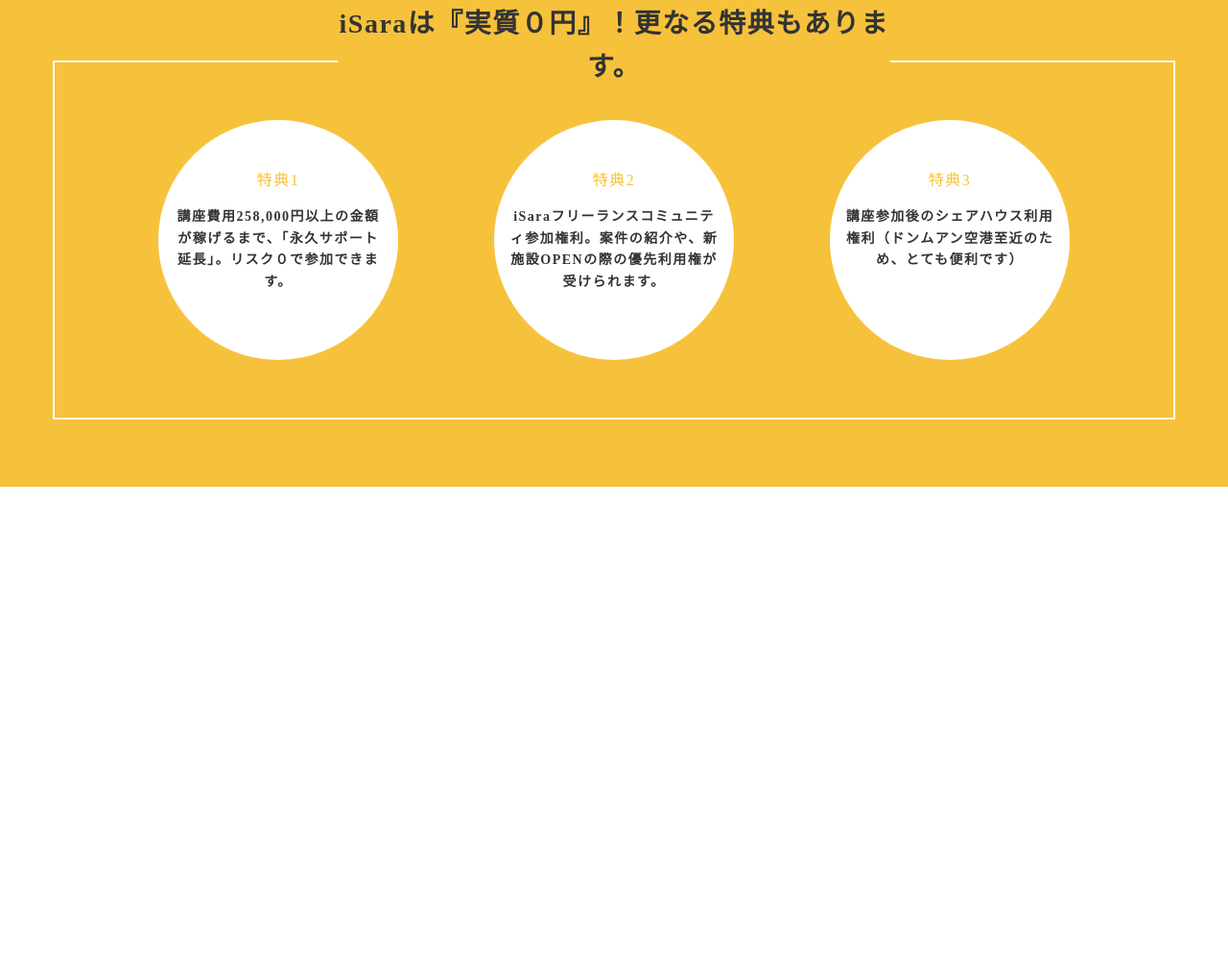
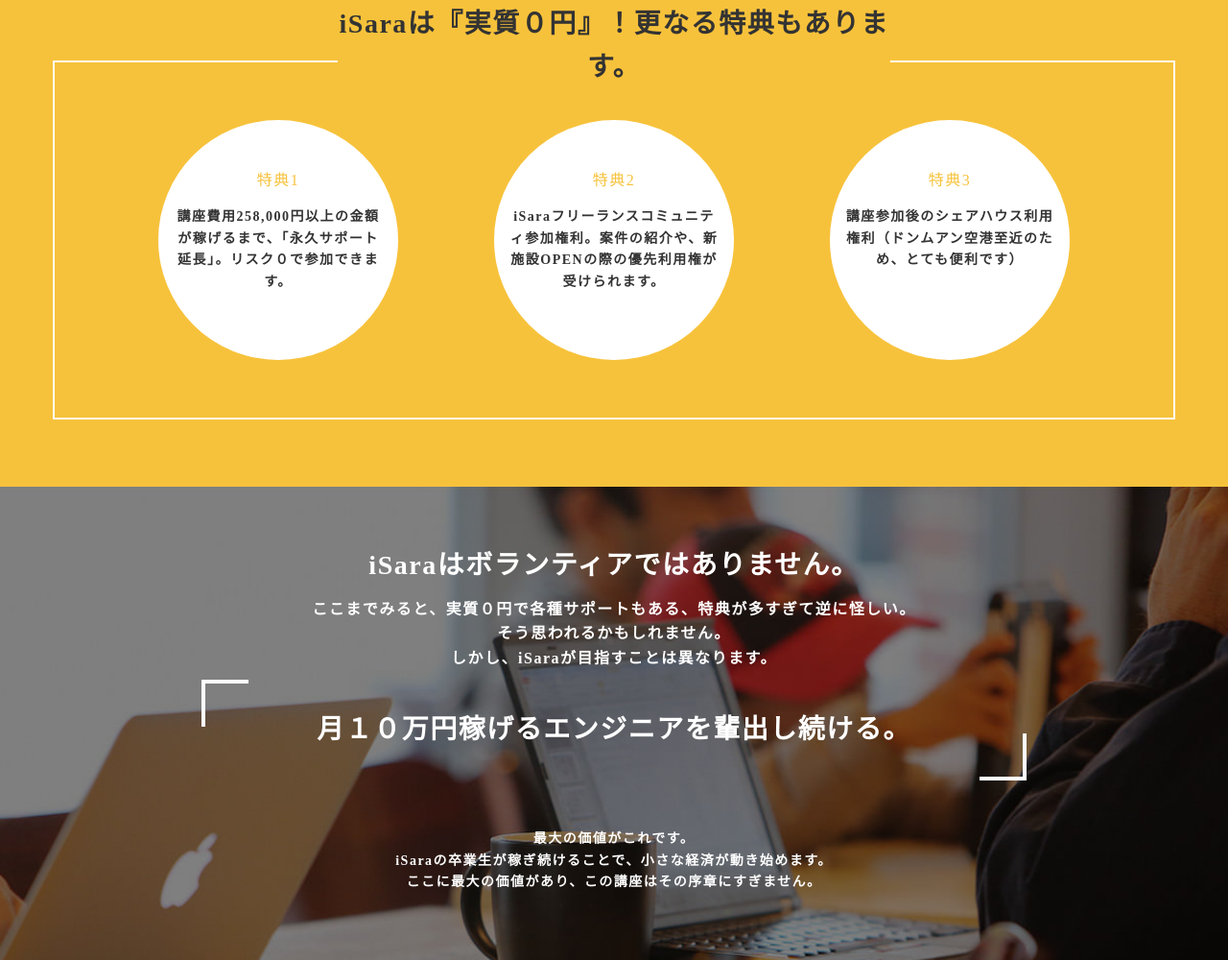
Before and after one commit to YunaSuzuki/iSara, a website: page index.html in a window 1280 px wide. Shown: the part 10403-11403 px from the top of the page at 96% size. Before the commit the page ends 10910 px from the top, so only its background shows below. Drawn offline with Linux system fonts and the light colour scheme.

Commit message:
purpose(self)

```diff
--- a/index.html
+++ b/index.html
@@ -430,6 +430,24 @@
             </div>
         </div>
     </div>
+    <div class="purpose">
+        <p class="text-l">iSaraはボランティアではありません。</p>
+        <p class="bold">
+            ここまでみると、実質０円で各種サポートもある、特典が多すぎて逆に怪しい。
+            <br>
+            そう思われるかもしれません。
+            <br>
+            しかし、iSaraが目指すことは異なります。
+        </p>
+        <p class="section__title">月１０万円稼げるエンジニアを輩出し続ける。</p>
+        <p class="bold text-s">
+            最大の価値がこれです。
+            <br>
+            iSaraの卒業生が稼ぎ続けることで、小さな経済が動き始めます。
+            <br>
+            ここに最大の価値があり、この講座はその序章にすぎません。
+        </p>
+    </div>
     <!-- </main> -->
 </body>
 </html>
--- a/sass/layout/_about.scss
+++ b/sass/layout/_about.scss
@@ -561,6 +561,32 @@
     }
 }
 
+//月１０万円稼げるエンジニアを輩出し続ける
+.purpose{
+    padding: 60px 0;
+    text-align: center;
+    background-image: url('../img/specialdetail.jpg');
+    background-size: cover;
+    background-repeat: no-repeat;
+    background-position: center;
+
+    p{
+        color: #fff;
+    }
+
+    p.section__title{
+        &:before{
+            border-left: #fff solid 4px;
+            border-top: #fff solid 4px;
+        }
+
+        &:after {
+            border-right: #fff solid 4px;
+            border-bottom: #fff solid 4px;
+        }
+    }
+}
+
 .wrap{
     display: flex;
     justify-content: center;
```
Also changed, not shown: css/style.css, img/specialdetail.jpg (added).
